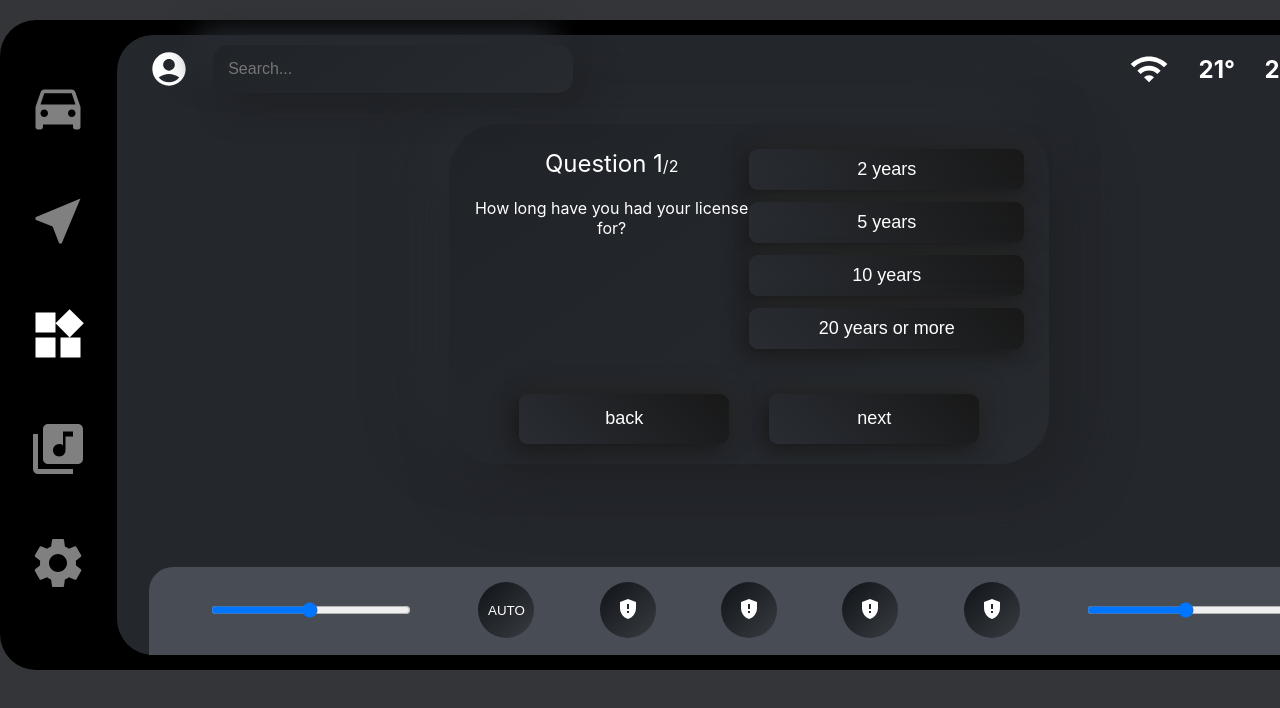
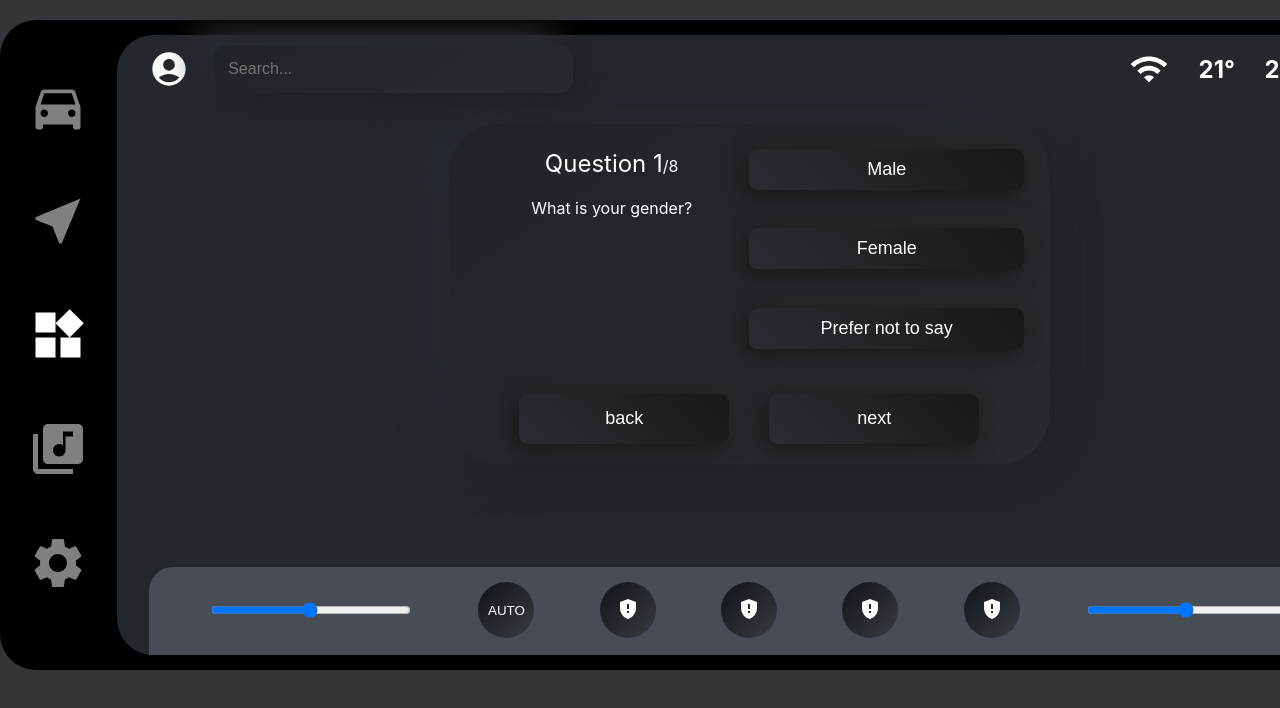
Before and after one commit to Mr-1011/Claire, a React (Create React App) app: page /question in a window 1280 px wide. Shown: the top 708 px of the page. Built offline with nearby package versions, Linux system fonts and the light colour scheme; the HTML template or start-up script is replaced by a standard one.

Commit message:
questionnaire

```diff
--- a/src/Components/SingleQuestion.js
+++ b/src/Components/SingleQuestion.js
@@ -4,21 +4,70 @@ import '../SingleQuestion.css';
 function SingleQuestion() {
   const questions = [
     {
-      questionText: 'How long have you had your license for?',
+      questionText: 'What is your gender?',
       answerOptions: [
-        { answerText: '2 years', answerPoints: 1 },
-        { answerText: '5 years', answerPoints: 2 },
-        { answerText: '10 years', answerPoints: 3 },
-        { answerText: '20 years or more', answerPoints: 4 },
+        { answerText: 'Male', answerPoints: 0 },
+        { answerText: 'Female', answerPoints: 0 },
+        { answerText: 'Prefer not to say', answerPoints: 0},
       ],
     },
     {
-      questionText: 'Who is CEO of Tesla?',
+      questionText: 'What is your age?',
       answerOptions: [
-        { answerText: 'Jeff Bezos', answerPoints: 1 },
-        { answerText: 'Elon Musk', answerPoints: 2 },
-        { answerText: 'Bill Gates', answerPoints: 3 },
-        { answerText: 'Bill Gates', answerPoints: 4 },
+        { answerText: '19-29', answerPoints: 0},
+        { answerText: '30-39', answerPoints: 0},
+        { answerText: '40-49', answerPoints: 0},
+        { answerText: '50-59', answerPoints: 0},
+        { answerText: '60+', answerPoints: 0},
+      ],
+    },
+    {
+      questionText: 'How long have you had your license for?',
+      answerOptions: [
+        { answerText: 'less than 2 years', answerPoints: 0 },
+        { answerText: '2-5 years', answerPoints: 3 },
+        { answerText: '5 years or more', answerPoints: 5 },
+      ],
+    },
+    {
+      questionText: 'How many years have you been driving?',
+      answerOptions: [
+        { answerText: 'less than 2 years', answerPoints: 0 },
+        { answerText: '2-5 years', answerPoints: 3 },
+        { answerText: '5 years or more', answerPoints: 5 },
+      ],
+    },
+    {
+      questionText: 'How many times you drive per week?',
+      answerOptions: [
+        { answerText: 'less than 2 times', answerPoints: 0 },
+        { answerText: '2-5 times', answerPoints: 3 },
+        { answerText: '5 times or more', answerPoints: 5 },
+      ],
+    },
+    {
+      questionText: 'Have you already had experience with a AD?',
+      answerOptions: [
+        { answerText: 'None or very litte', answerPoints: 0 },
+        { answerText: 'Basic knowledge', answerPoints: 3 },
+        { answerText: 'Advanced knowledge', answerPoints: 5 },
+      ],
+    },
+    {
+      questionText: 'Do you have any knowledge of AD/DL?',
+      answerOptions: [
+        { answerText: 'None or very litte', answerPoints: 0 },
+        { answerText: 'Basic knowledge', answerPoints: 3 },
+        { answerText: 'Advanced knowledge', answerPoints: 5 },
+      ],
+    },
+    {
+      questionText: 'Do you have any perceived risks?',
+      answerOptions: [
+        { answerText: 'I’m afraid AD has security issues', answerPoints: 0 },
+        { answerText: 'I’m afraid AD might be out of control', answerPoints: 0},
+        { answerText: 'I’m afraid AD will not give explanation about its decisions', answerPoints: 0},
+        { answerText: 'I’m afraid bad communications network and other factors might influence driving', answerPoints: 0},
       ],
     }
   ];
```
